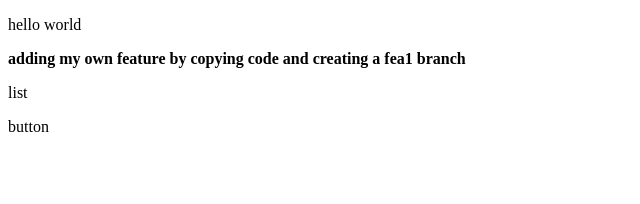
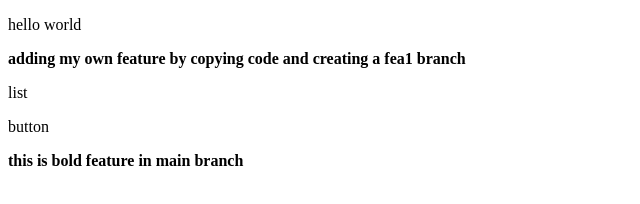
Before and after one commit to Shruthi2905/Shruthi.B, a plain HTML site: page index.html in a window 1280 px wide. Shown: the whole page, without its empty margins (0-640 px from the left). Drawn offline with Linux system fonts and the light colour scheme.

Commit message:
added feature in main branch

```diff
--- a/index.html
+++ b/index.html
@@ -10,5 +10,6 @@
     <b>adding my own feature by copying code and creating a fea1 branch </b>
     <p>list </p>
     <p>button</p>
+    <b>this is bold feature in main branch</b>
 </body>
 </html>
```
